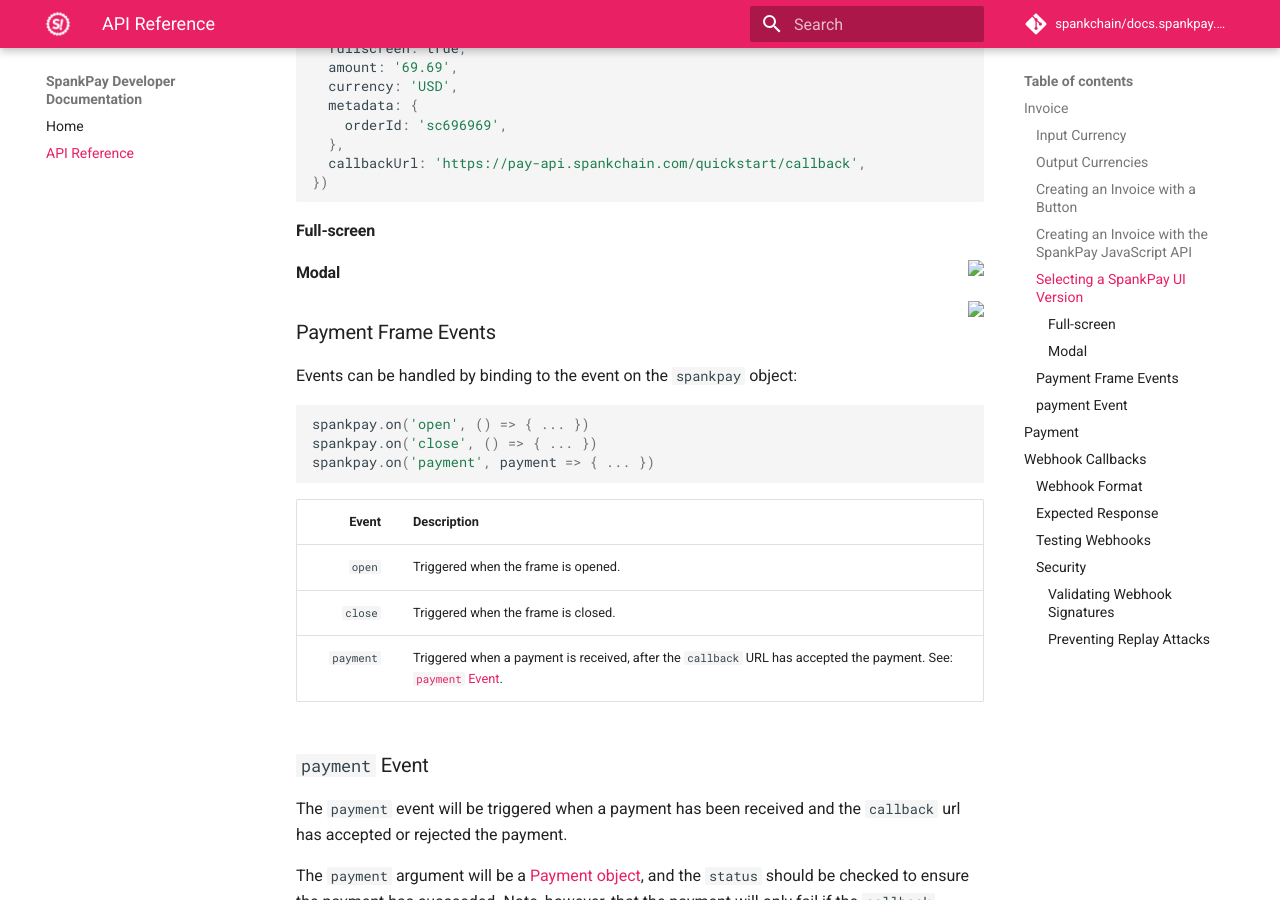
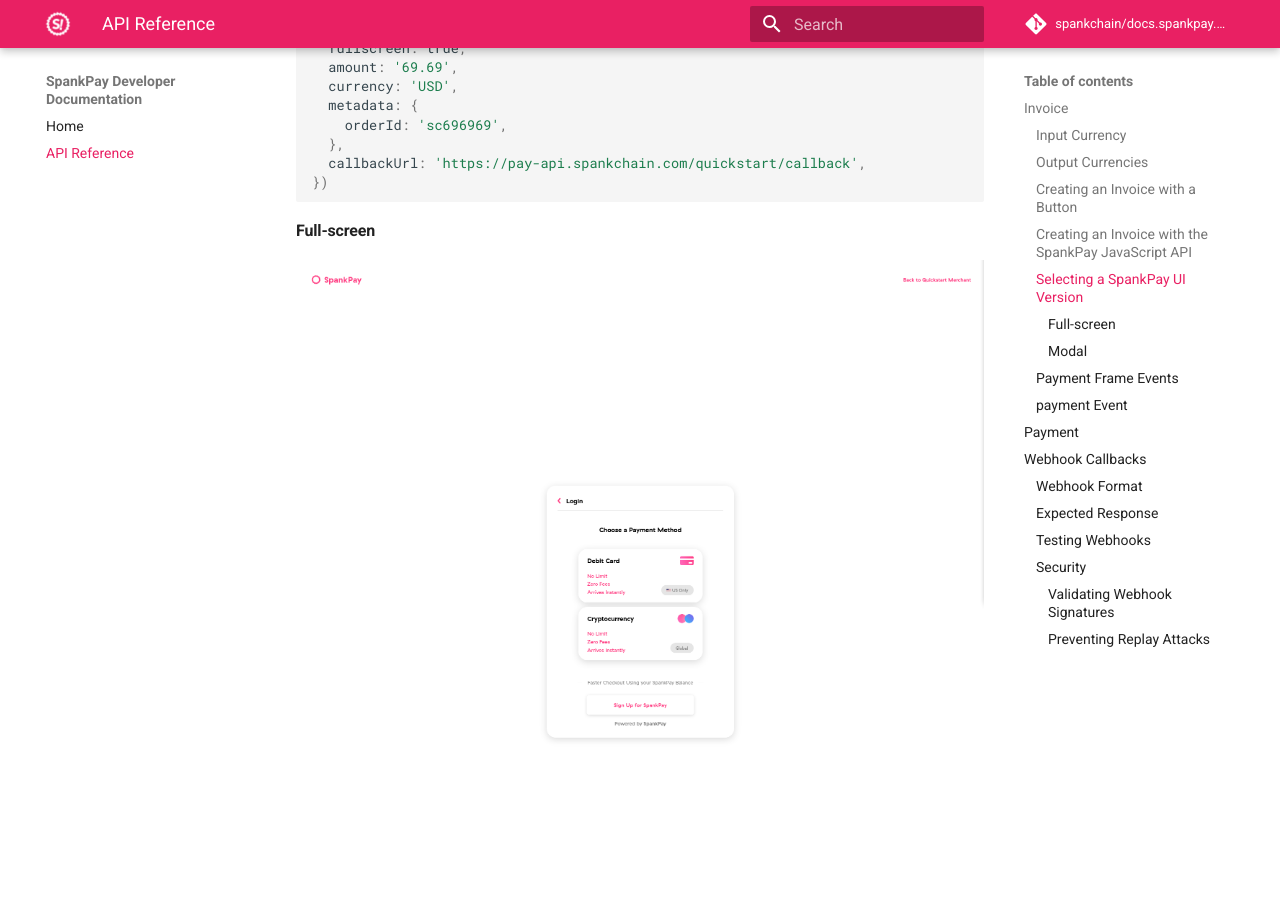
Before and after one commit to SpankChain/docs.spankpay.com, an MkDocs documentation site: the page built from docs/api-reference.md, in a window 1280 px wide and 900 px high, scrolled down 3808 px. Built offline with MkDocs 1.6.1 and Material for MkDocs 9.7.7, drawn with Linux system fonts in a browser that asks for light colours; comment, search, counter and statistics services are not loaded.

Commit message:
path fix

````diff
--- a/docs/api-reference.md
+++ b/docs/api-reference.md
@@ -210,10 +210,10 @@
 ```
 
 #### Full-screen
-<img align="right" src="images/spankpay_fullscreen.png" />
+<img align="right" src="/images/spankpay_fullscreen.png" />
 
 #### Modal
-<img align="right" src="images/spankpay_modal.png" />
+<img align="right" src="/images/spankpay_modal.png" />
 
 
 ### Payment Frame Events
````
